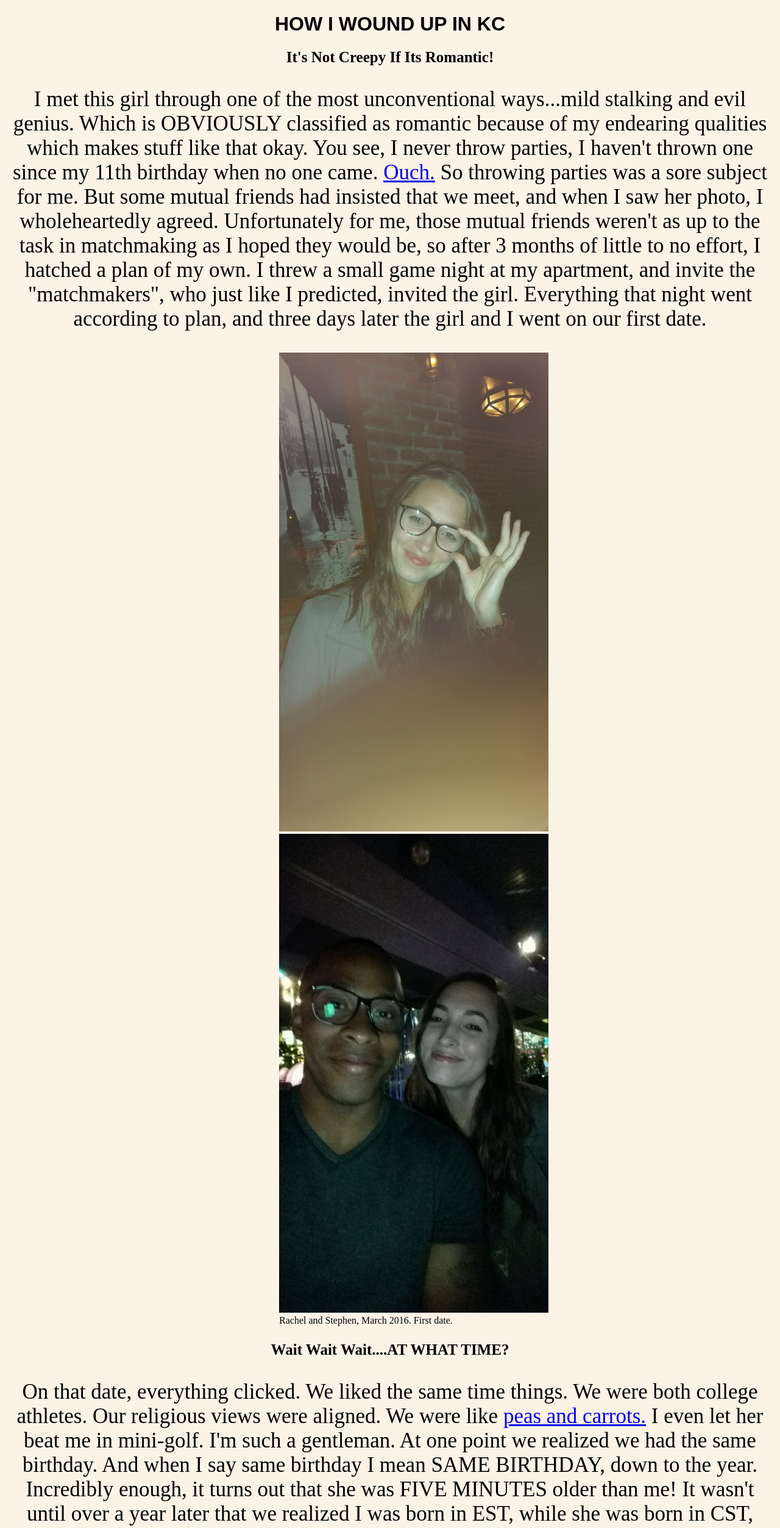
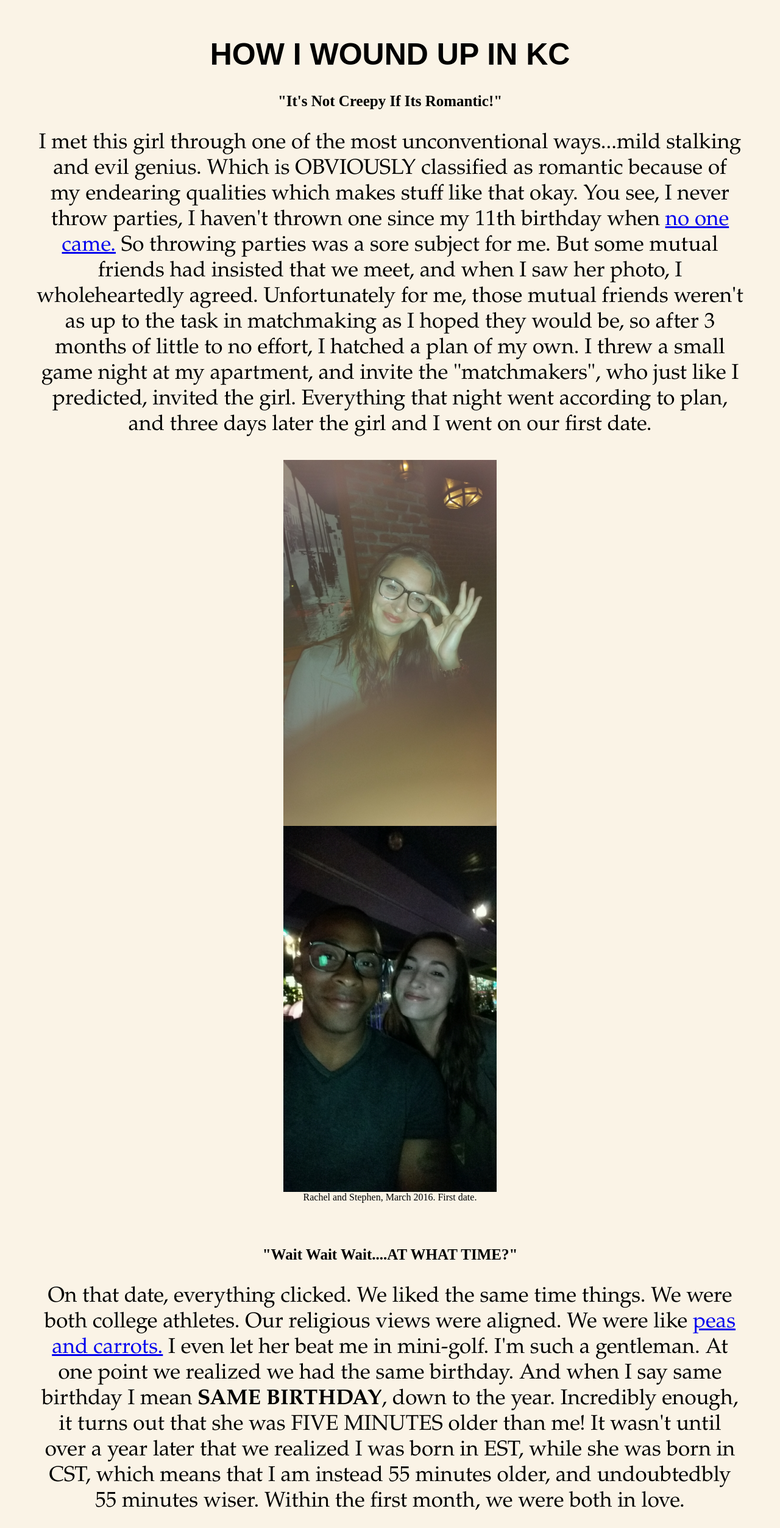
Before and after one commit to iamstephenbailey/assignment-four, a plain HTML site: page index.html in a window 1280 px wide. Shown: the top 2505 px of the page at 61% size. Drawn offline with Linux system fonts and the light colour scheme; files whose address does not match are found by name.

Commit message:
final commit

```diff
--- a/index.html
+++ b/index.html
@@ -12,41 +12,41 @@
         <main>
             <article>
                 <section>
-                    <h2>It's Not Creepy If Its Romantic!</h2>
+                    <h2>"It's Not Creepy If Its Romantic!"</h2>
                     <p>
                         I met this girl through one of the most unconventional ways...mild stalking and evil genius. Which is OBVIOUSLY classified as romantic because of my endearing
-                        qualities which makes stuff like that okay. You see, I never throw parties, I haven't thrown one since my 11th birthday when no one came.
-                        <a href="https://i.kym-cdn.com/photos/images/original/000/863/725/e74.gif">Ouch.</a>
+                        qualities which makes stuff like that okay. You see, I never throw parties, I haven't thrown one since my 11th birthday when
+                        <a href="https://i.kym-cdn.com/photos/images/original/000/863/725/e74.gif">no one came.</a>
                         So throwing parties was a sore subject for me. But some mutual friends had insisted that we meet, and when I saw her photo, I wholeheartedly agreed. Unfortunately
                         for me, those mutual friends weren't as up to the task in matchmaking as I hoped they would be, so after 3 months of little to no effort, I hatched a
                         plan of my own. I threw a small game night at my apartment, and invite the "matchmakers", who just like I predicted, invited the girl. Everything that night
                         went according to plan, and three days later the girl and I went on our first date.
                     </p>
-                    <figure id="adjust">
-                        <img src = file:///Users/stephenbailey/Desktop/JavaScript/html-me-something/images/first_date_photo.png alt "First date photo.">
-                        <img src = file:///Users/stephenbailey/Desktop/JavaScript/html-me-something/images/first_date_2.png alt "First date photo 2">
+                    <figure>
+                        <img src = file:///Users/stephenbailey/Desktop/JavaScript/html-me-something/images/first_date_photo.png alt "First date photo." class="center resize">
+                        <img src = file:///Users/stephenbailey/Desktop/JavaScript/html-me-something/images/first_date_2.png alt "First date photo 2" class="center resize">
                         <figcaption>Rachel and Stephen, March 2016. First date.</figcaption>
                     </figure>
                 </section>
                 <section>
-                    <h3>Wait Wait Wait....AT WHAT TIME?</h3>
+                    <h3>"Wait Wait Wait....AT WHAT TIME?"</h3>
                     <P>
                         On that date, everything clicked. We liked the same time things. We were both college athletes. Our religious
                         views were aligned. We were like
                         <a href="file:///Users/stephenbailey/Desktop/JavaScript/html-me-something/images/lieutenant_dan.gif">peas and carrots.</a>
                         I even let her beat me in mini-golf. I'm such a gentleman. At one point we realized we had the
-                        same birthday. And when I say same birthday I mean SAME BIRTHDAY, down to the year. Incredibly enough, it turns out that she was FIVE MINUTES older
+                        same birthday. And when I say same birthday I mean <b>SAME BIRTHDAY</b>, down to the year. Incredibly enough, it turns out that she was FIVE MINUTES older
                         than me! It wasn't until over a year later that we realized I was born in EST, while she was born in CST, which
                         means that I am instead 55 minutes older, and undoubtedbly 55 minutes wiser. Within the first month, we were both in love.
                     </P>
                     <figure>
-                        <img src = file:///Users/stephenbailey/Desktop/JavaScript/html-me-something/images/polaroids.png alt "Polaroid photo collage.">
-                        <img src = file:///Users/stephenbailey/Desktop/JavaScript/html-me-something/images/op_and_ray.png alt "Optimus Prime photo.">
+                        <img src = file:///Users/stephenbailey/Desktop/JavaScript/html-me-something/images/polaroids.png alt "Polaroid photo collage." class="center">
+                        <img src = file:///Users/stephenbailey/Desktop/JavaScript/html-me-something/images/op_and_ray.png alt "Optimus Prime photo." class="center">
                         <figcaption>Us, I dont remember the dates, sorry. Don't let that distract you from the story though!</figcaption>
                     </figure>
                 </section>
                 <section>
-                    <h4 id="emphasis">Things Get Rough...And Bloody...And Purple</h4>
+                    <h4 id="emphasis">"Things Get Rough...And Bloody...And Purple"</h4>
                     <p>
                         Then, just like that, she was gone. After she finished PT school, she went back home to Kansas City to live near here parents and
                         work at KU Hospital where she had a job lined up. And that left me in a bad way. I mean, REAL BAD. I'm talking post-apocalyptic, survival
@@ -54,15 +54,15 @@
                         a dark time in my life, okay?! All in all we spent 421 days apart.
                     </p>
                     <figure>
-                        <img src = file:///Users/stephenbailey/Desktop/JavaScript/html-me-something/images/HHN.png alt "hhn photo 1.">
-                        <img src = file:///Users/stephenbailey/Desktop/JavaScript/html-me-something/images/HHN2.png alt "hhn photo 2.">
+                        <img src = file:///Users/stephenbailey/Desktop/JavaScript/html-me-something/images/HHN.png alt "hhn photo 1." class="center">
+                        <img src = file:///Users/stephenbailey/Desktop/JavaScript/html-me-something/images/HHN2.png alt "hhn photo 2." class="center">
                         <figcaption>"The Overseer"&#8482, 2017. Photos by
                             <a href="https://www.instagram.com/kmcphotographyfl/">Katelyn Crawford</a>
                         </figcaption>
                     </figure>
                 </section>
                 <section>
-                    <h5>A New Chapter</h5>
+                    <h5>"A New Chapter"</h5>
                     <p>
                         I had everything, everything in the world, except her. Well, technically I did still have her and we were still together, just 1,250 miles apart. So
                         I said screw it, and gave it all up. World domination and loyal subjects meant nothing without her there to terrorize people with me, so I left it all
@@ -70,7 +70,7 @@
                         along the way. And I wouldn't change a thing.
                     </p>
                     <figure>
-                        <img src = file:///Users/stephenbailey/Desktop/JavaScript/html-me-something/images/wedding_day.png alt "wedding day photo.">
+                        <img src = file:///Users/stephenbailey/Desktop/JavaScript/html-me-something/images/wedding_day.png alt "wedding day photo." class="center">
                         <figcaption>Rachel & Stephen, 2019. Photo by
                             <a href="https://www.halliesigwing.com">Hallie Sigwing</a>
                         </figcaption>
--- a/styles.css
+++ b/styles.css
@@ -1,15 +1,19 @@
 p{
     text-align: center;
-    font: red serif;
+    font-family: "Palatino Linotype", "Book Antiqua", Palatino, serif;
     font-size: 35px
+}
+h1{
+    font-size: 50px
 }
 
 body {
     background-color: #faf3e6;
+    margin: 60px;
 }
 
-figure{
-    margin-left: 250px
+figcaption{
+    text-align: center;
 }
 
 h2, h3, h4, h5, h6{
@@ -21,12 +25,24 @@ h2, h3, h4, h5, h6{
     color: rgb(110, 23, 168);
 }
 
-#adjust{
-    margin-left: 450px
-}
-
 header{
     text-align: center;
     font-family: fantasy;
-    font-variant: small-caps
+    font-variant: small-caps;
 }
+
+.center{
+    display:block;
+    margin-left: auto;
+    margin-right: auto;
+    width: 50%
+}
+
+.resize{
+    width: 350px;
+    height: 600px;
+}
+
+section{
+    padding-bottom: 30px;
+}
```
